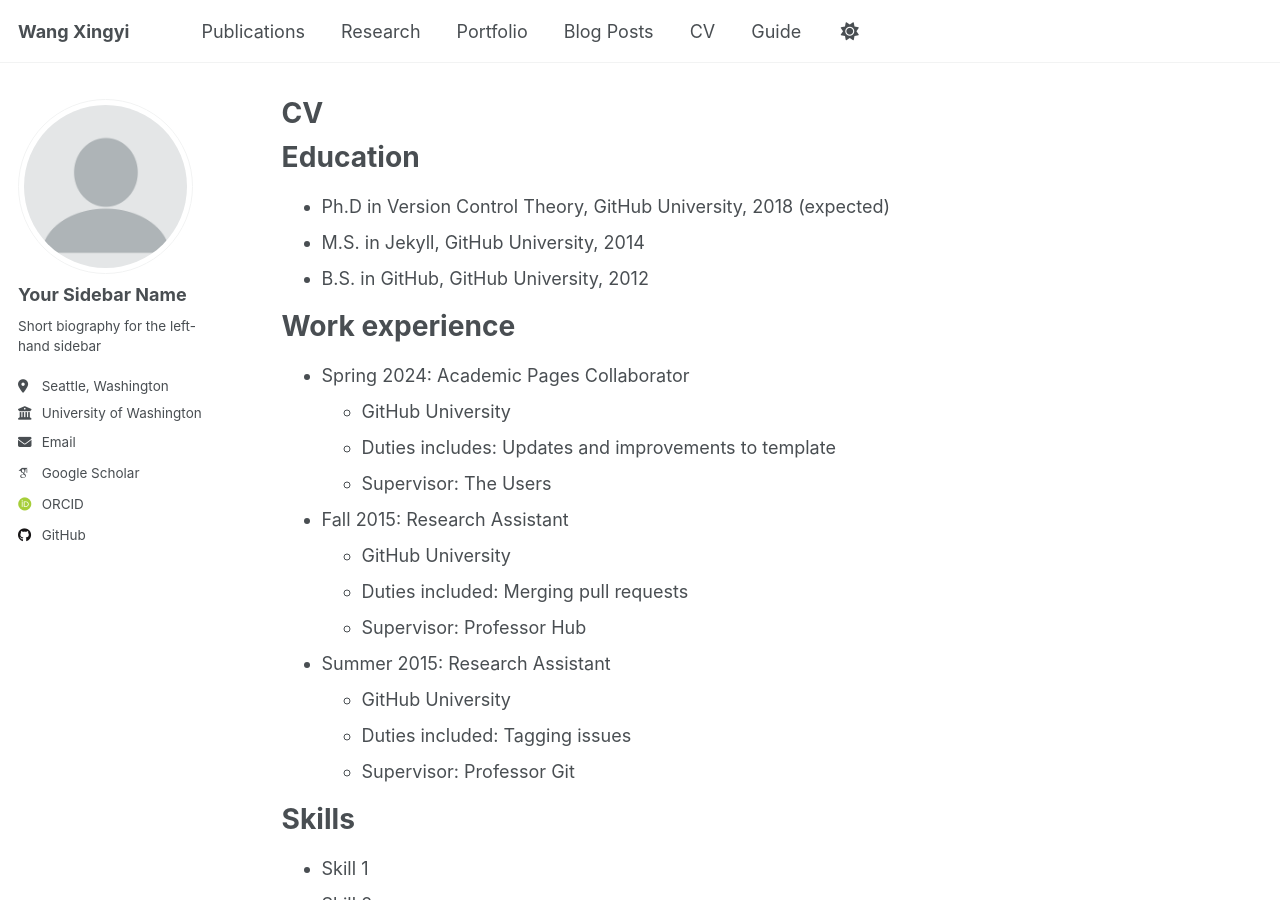
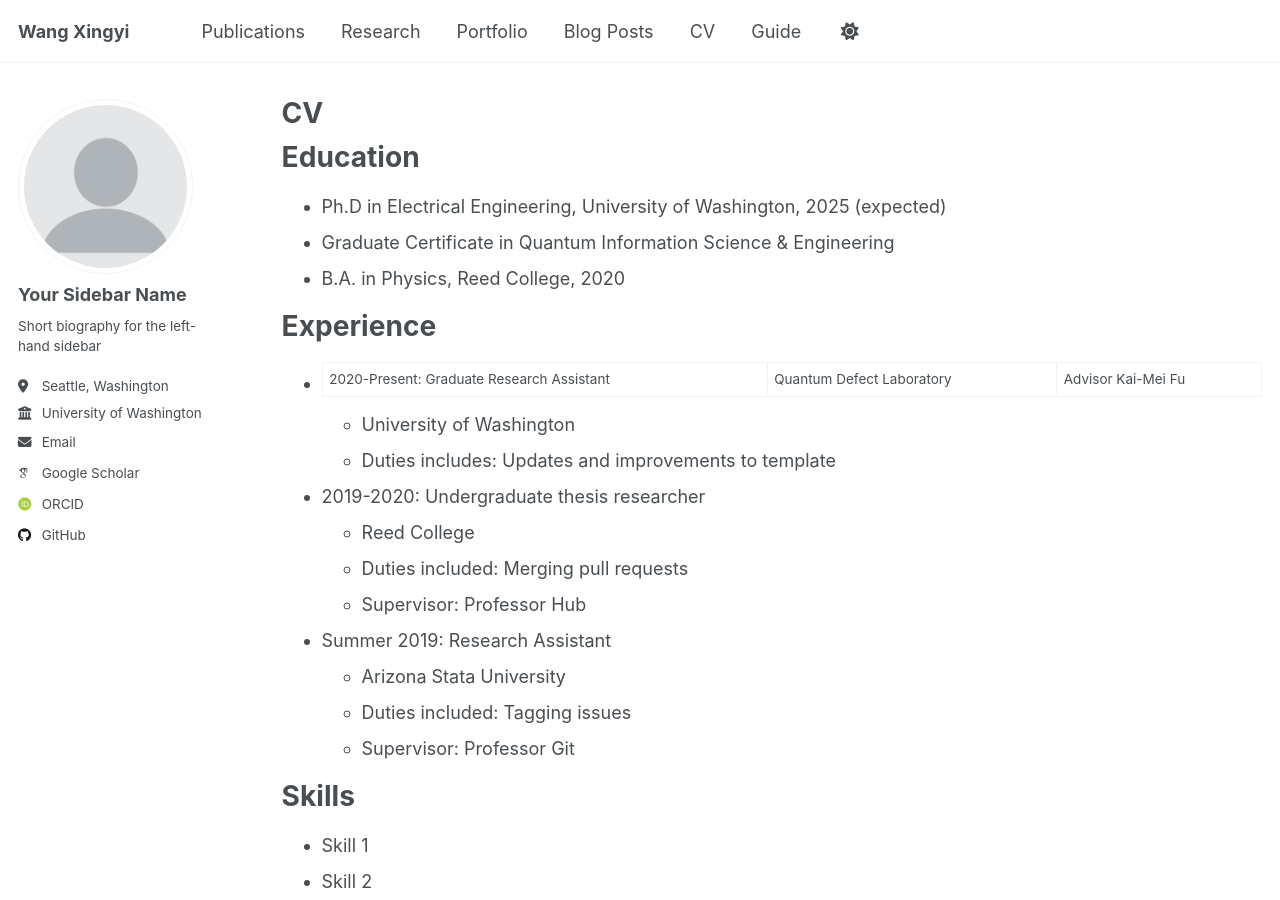
Before and after one commit to Waffelz/Xingyi_Wang, a Jekyll site: the page built from _pages/cv.md, in a window 1280 px wide and 900 px high. Built offline with Jekyll 4.4.1, drawn with Linux system fonts in a browser that asks for light colours; some web fonts are replaced.

Commit message:
Update cv.md

```diff
--- a/_pages/cv.md
+++ b/_pages/cv.md
@@ -11,24 +11,23 @@ redirect_from:
 
 Education
 ======
-* Ph.D in Version Control Theory, GitHub University, 2018 (expected)
-* M.S. in Jekyll, GitHub University, 2014
-* B.S. in GitHub, GitHub University, 2012
+* Ph.D in Electrical Engineering, University of Washington, 2025 (expected)
+* Graduate Certificate in Quantum Information Science & Engineering
+* B.A. in Physics, Reed College, 2020
 
-Work experience
+Experience
 ======
-* Spring 2024: Academic Pages Collaborator
-  * GitHub University
+* 2020-Present: Graduate Research Assistant| Quantum Defect Laboratory| Advisor Kai-Mei Fu
+  * University of Washington
   * Duties includes: Updates and improvements to template
-  * Supervisor: The Users
 
-* Fall 2015: Research Assistant
-  * GitHub University
+* 2019-2020: Undergraduate thesis researcher
+  * Reed College
   * Duties included: Merging pull requests
   * Supervisor: Professor Hub
 
-* Summer 2015: Research Assistant
-  * GitHub University
+* Summer 2019: Research Assistant
+  * Arizona Stata University
   * Duties included: Tagging issues
   * Supervisor: Professor Git
 
```
